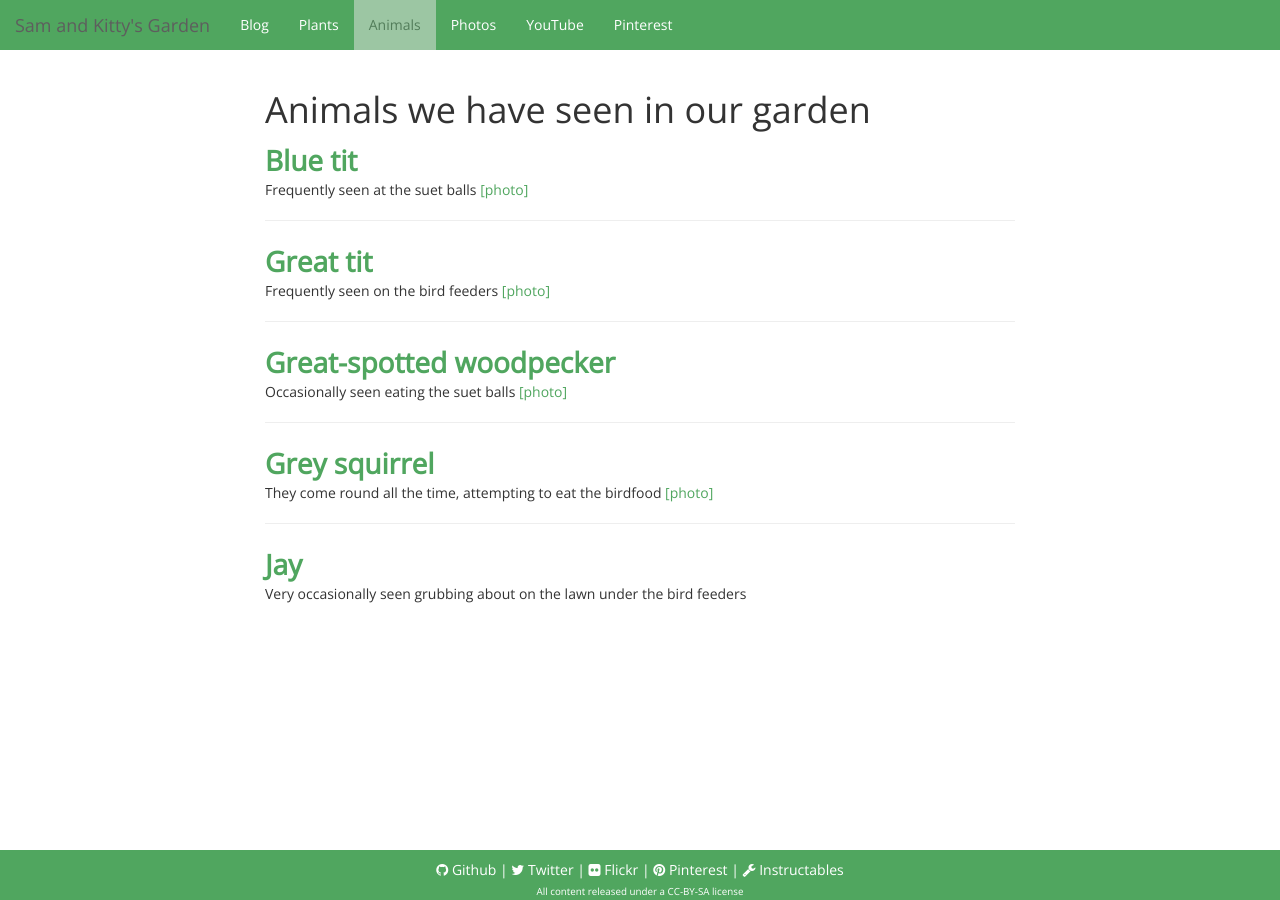
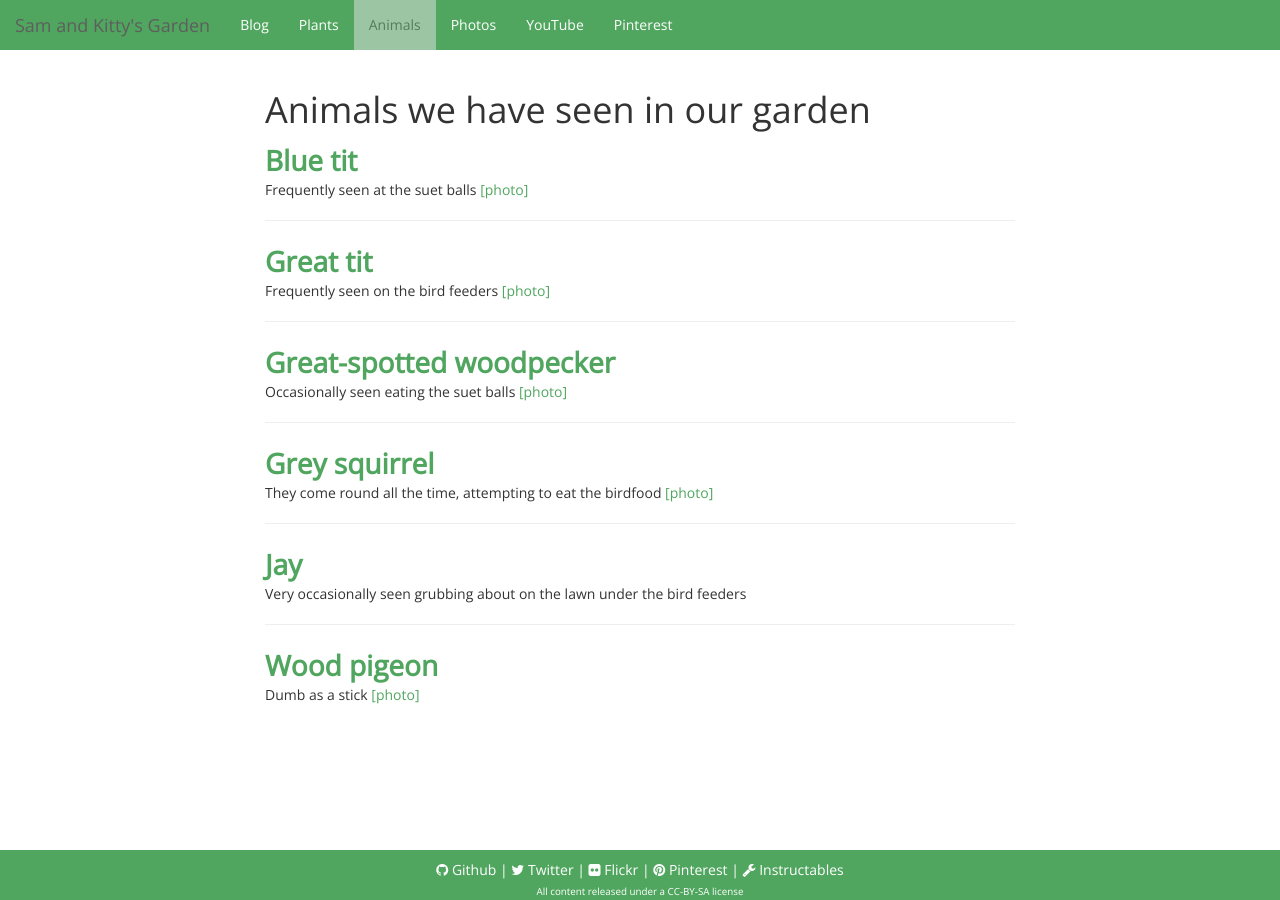
Before and after one commit to culpabilitybrown/culpabilitybrown.github.io, a Jekyll site: the page built from animals.html, in a window 1280 px wide. Built offline with Jekyll 4.4.1, drawn with Linux system fonts in a browser that asks for light colours; nearby versions of some CDN libraries.

Commit message:
Wood pigeon

```diff
--- a/_data/animals.yml
+++ b/_data/animals.yml
@@ -21,3 +21,8 @@
 - name: Jay
   link: http://www.rspb.org.uk/discoverandenjoynature/discoverandlearn/birdguide/name/j/jay/
   comment: Very occasionally seen grubbing about on the lawn under the bird feeders
+
+- name: Wood pigeon
+  link: http://www.rspb.org.uk/discoverandenjoynature/discoverandlearn/birdguide/name/w/woodpigeon/
+  comment: Dumb as a stick
+  photo: https://www.flickr.com/photos/pikesley/14028344797/in/photolist-nnCWaK-ngg8h9
```
